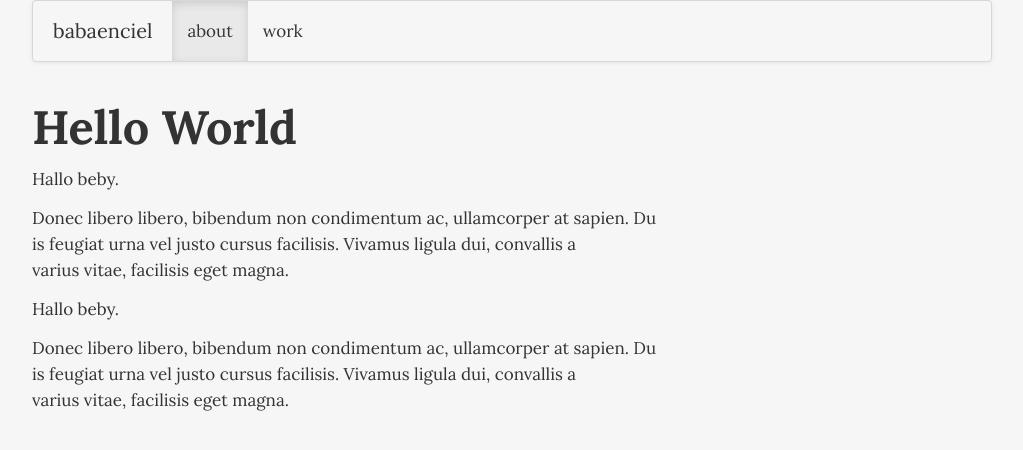
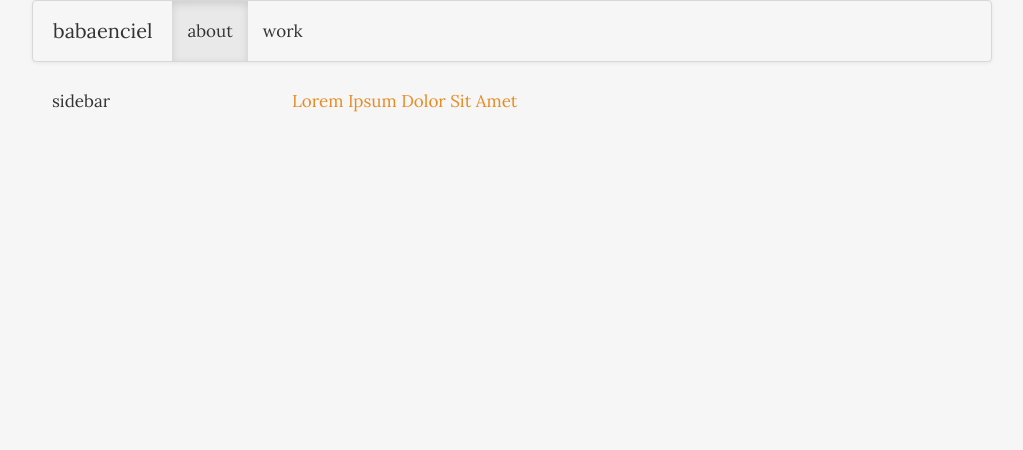
Before and after one commit to babaenciel/babaenciel.github.com, a Jekyll site: the page built from index.html, in a window 1280 px wide. Shown: the top 450 px of the page, without its empty margins (118-1141 px from the left). Built offline with Jekyll 4.4.1, drawn with Linux system fonts in a browser that asks for light colours; Markdown is read by kramdown in place of the engine named in the settings; the list of posts is cut into pages by our own code.

```diff
--- a/_layouts/default.html
+++ b/_layouts/default.html
@@ -5,8 +5,8 @@
     <title>{{ site.name }}</title>
     <meta name="viewport" content="width=device-width, initial-scale=1.0">
     <meta name="description" content="{{ site.description }}">
-	<link href="css/bootstrap.min.css" rel="stylesheet">
-	<link href="css/bootswatch.css" rel="stylesheet">
+	<link href="/css/bootstrap.min.css" rel="stylesheet">
+	<link href="/css/bootswatch.css" rel="stylesheet">
 
     <!-- HTML5 shim, for IE6-8 support of HTML5 elements -->
     <!--[if lt IE 9]>
@@ -30,7 +30,13 @@ ript>
 		</div>
 
 		<div class="row">
+			<div class="span3">
+			sidebar
+			</div>
+			<div class="span9">
 			{{ content }}
+			</div>
+
 		</div>
 	</div>
 
--- /dev/null
+++ b/index.html
@@ -0,0 +1,6 @@
+---
+layout: default
+---
+{% for post in site.posts limit: 10 %}
+	<a href="{{ post.url }}">{{ post.title }}</a>
+{% endfor %}
--- a/index.md
+++ /dev/null
@@ -1,18 +0,0 @@
----
-title: Hello, World!
-layout: default
----
-
-# Hello World
-
-Hallo beby.
-
-Donec libero libero, bibendum non condimentum ac, ullamcorper at sapien. Du\
-is feugiat urna vel justo cursus facilisis. Vivamus ligula dui, convallis a\
- varius vitae, facilisis eget magna.
-
- Hallo beby.
-
-Donec libero libero, bibendum non condimentum ac, ullamcorper at sapien. Du\
-is feugiat urna vel justo cursus facilisis. Vivamus ligula dui, convallis a\
- varius vitae, facilisis eget magna.
```
Also changed, not shown: _posts/2013-04-01-my-xtraordinary-first-post.md (added, +17 -0 lines), 3 other files.
